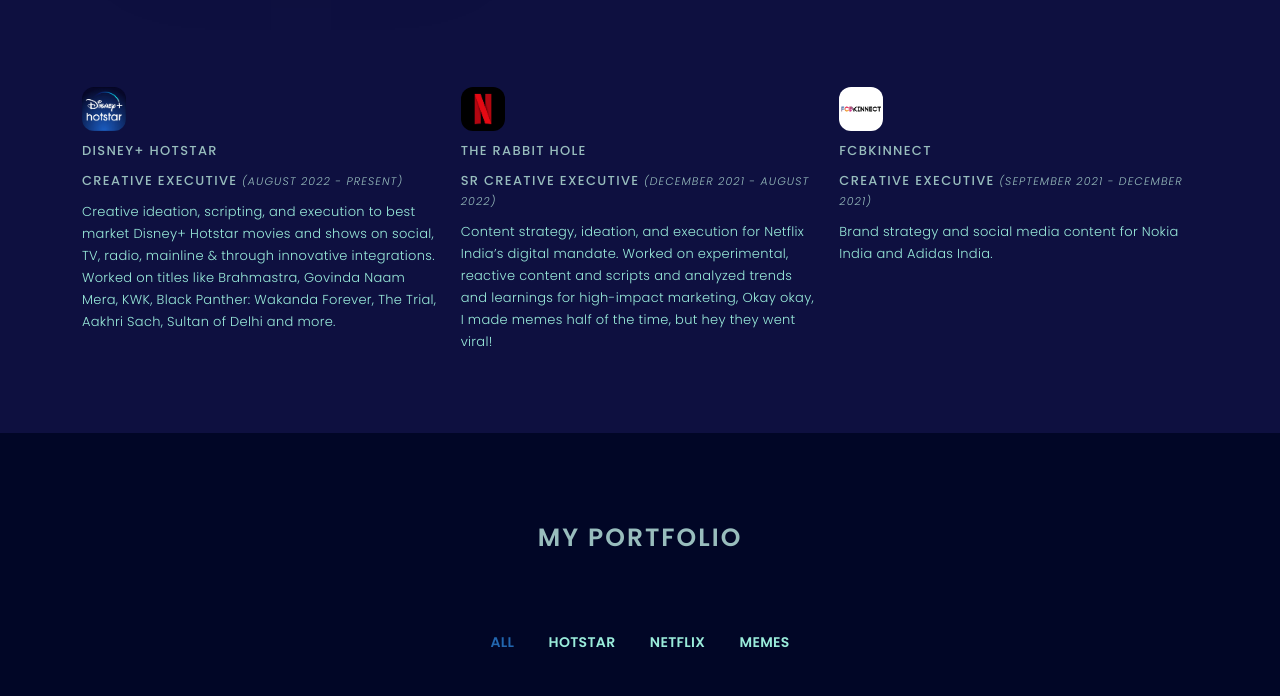
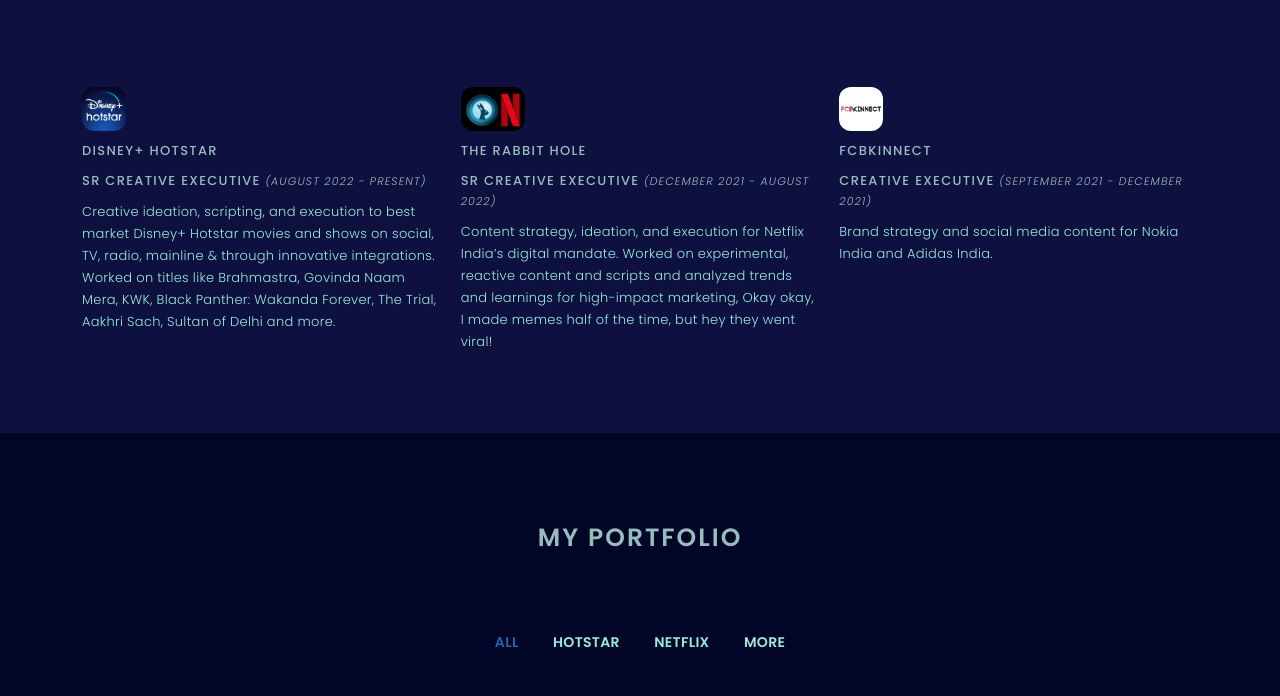
Before and after one commit to ritwijsinha/sharon, a plain HTML site: page index.html in a window 1280 px wide. Shown: the part 1333-2029 px from the top of the page. Drawn offline with nearby package versions, Linux system fonts and the light colour scheme; a web font is replaced by a local one.

Commit message:
update rabbit hole logo and job title at hotstar

```diff
--- a/assets/css/style.css
+++ b/assets/css/style.css
@@ -1559,6 +1559,12 @@ blockquote {
   border-radius: 12px;
 }
 
+.exp-logo-big {
+  height: 44px;
+  width: 64px;
+  border-radius: 12px;
+}
+
 .smol {
   font-size: 11px !important;
   font-style: italic !important;
--- a/index.html
+++ b/index.html
@@ -61,7 +61,7 @@
             <li>
               <a class="nav-link scrollto" href="#portfolio">Portfolio</a>
             </li>
-            <li><a class="nav-link scrollto" href="#journal">Journal</a></li>
+            <li><a class="nav-link scrollto" href="#journal">(A)musing</a></li>
             <!-- <li class="dropdown"><a href="#"><span>Drop Down</span> <i class="bi bi-chevron-down"></i></a>
             <ul>
               <li><a href="#">Drop Down 1</a></li>
@@ -174,7 +174,7 @@
                   <img src="./assets/img/hotstar.webp" class="exp-logo" />
                   <span>Disney+ Hotstar</span>
                   <span
-                    >Creative Executive
+                    >Sr Creative Executive
                     <span class="smol"> (August 2022 - Present) </span>
                   </span>
                   <p class="separator">
@@ -191,7 +191,7 @@
 
               <div class="swiper-slide">
                 <div class="services-block">
-                  <img src="./assets/img/netflix.webp" class="exp-logo" />
+                  <img src="./assets/img/rabbit-hole.png" class="exp-logo-big" />
                   <span>The Rabbit Hole</span>
                   <span
                     >Sr Creative Executive
@@ -276,7 +276,7 @@
                 <li data-filter="*" class="filter-active">All</li>
                 <li data-filter=".filter-app">Hotstar</li>
                 <li data-filter=".filter-card">Netflix</li>
-                <li data-filter=".filter-web">Memes</li>
+                <li data-filter=".filter-web">More</li>
               </ul>
             </div>
           </div>
@@ -314,8 +314,8 @@
                 alt=""
               />
               <div class="portfolio-info">
-                <h4>Memes 1</h4>
-                <p>Memes</p>
+                <h4>More 1</h4>
+                <p>More</p>
                 <a
                   href="assets/img/portfolio/portfolio-2.jpg"
                   data-gallery="portfolioGallery"
@@ -389,8 +389,8 @@
                 alt=""
               />
               <div class="portfolio-info">
-                <h4>Memes 2</h4>
-                <p>Memes</p>
+                <h4>More 2</h4>
+                <p>More</p>
                 <a
                   href="assets/img/portfolio/portfolio-5.jpg"
                   data-gallery="portfolioGallery"
@@ -440,7 +440,7 @@
       <div id="journal" class="text-left paddsection">
         <div class="container">
           <div class="section-title text-center">
-            <h2>journal</h2>
+            <h2>(A)musing</h2>
           </div>
         </div>
 
```
Also changed, not shown: assets/img/rabbit-hole.png (added).
